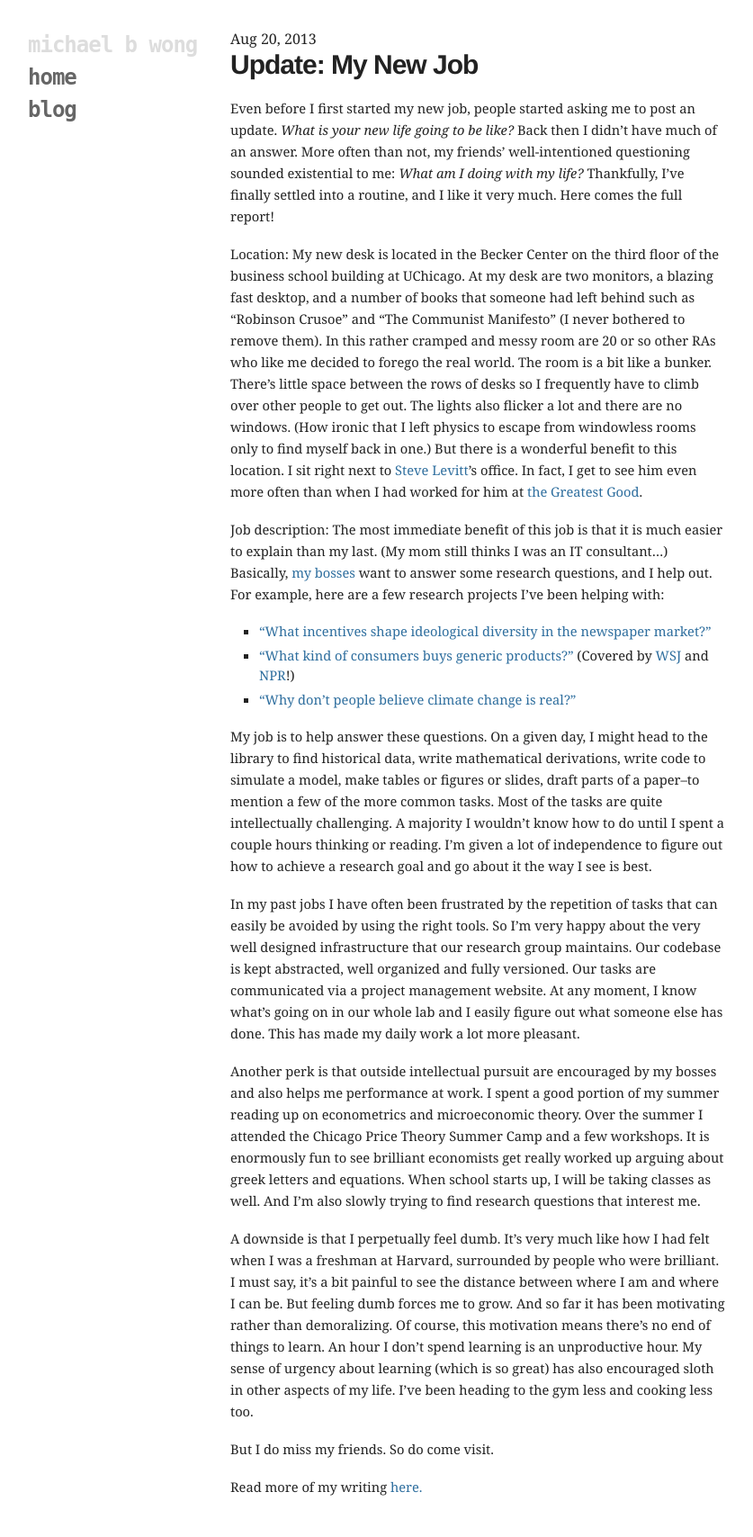
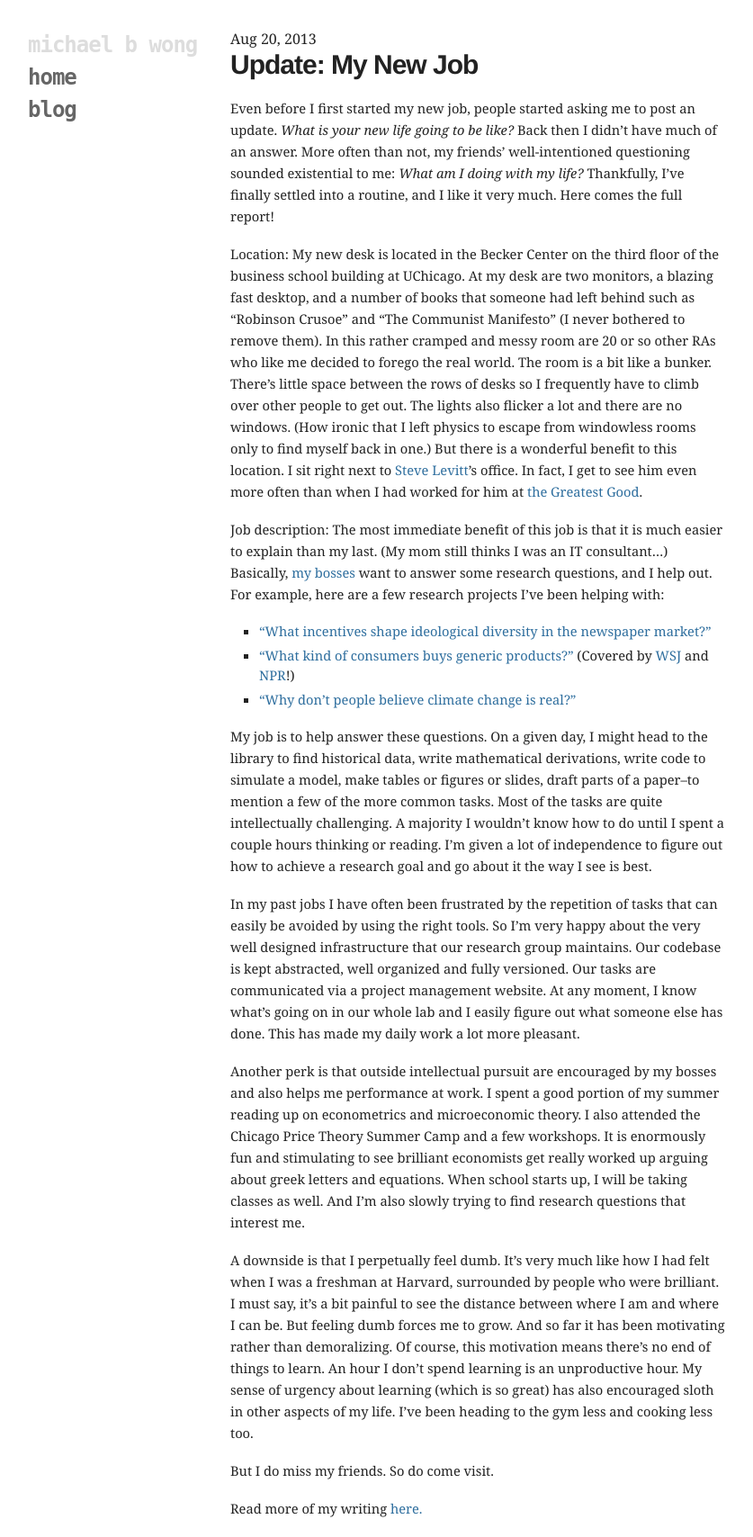
Before and after one commit to mbwong/mbwong.github.com, a Jekyll site: the page built from _posts/2013-08-20-new-job.md, in a window 1280 px wide. Shown: the whole page at 90% size, without its empty margins (94-931 px from the left). Built offline with Jekyll 4.4.1, drawn with Linux system fonts in a browser that asks for light colours; before the commit the page ends 1684 px from its top, so only the background shows below that.

Commit message:
Update 2013-08-20-new-job.md

```diff
--- a/_posts/2013-08-20-new-job.md
+++ b/_posts/2013-08-20-new-job.md
@@ -31,7 +31,7 @@ My job is to help answer these questions. On a given day, I might head to the li
 
 In my past jobs I have often been frustrated by the repetition of tasks that can easily be avoided by using the right tools. So I'm very happy about the very well designed infrastructure that our research group maintains. Our codebase is kept abstracted, well organized and fully versioned. Our tasks are communicated via a project management website. At any moment, I know what's going on in our whole lab and I easily figure out what someone else has done. This has made my daily work a lot more pleasant.
 
-Another perk is that outside intellectual pursuit are encouraged by my bosses and also helps me performance at work. I spent a good portion of my summer reading up on econometrics and microeconomic theory. Over the summer I attended the Chicago Price Theory Summer Camp and a few workshops. It is enormously fun to see brilliant economists get really worked up arguing about greek letters and equations. When school starts up, I will be taking classes as well. And I'm also slowly trying to find research questions that interest me.
+Another perk is that outside intellectual pursuit are encouraged by my bosses and also helps me performance at work. I spent a good portion of my summer reading up on econometrics and microeconomic theory. I also attended the Chicago Price Theory Summer Camp and a few workshops. It is enormously fun and stimulating to see brilliant economists get really worked up arguing about greek letters and equations. When school starts up, I will be taking classes as well. And I'm also slowly trying to find research questions that interest me.
 
 A downside is that I perpetually feel dumb. It's very much like how I had felt when I was a freshman at Harvard, surrounded by people who were brilliant. I must say, it's a bit painful to see the distance between where I am and where I can be. But feeling dumb forces me to grow. And so far it has been motivating rather than demoralizing. Of course, this motivation means there's no end of things to learn. An hour I don't spend learning is an unproductive hour. My sense of urgency about learning (which is so great) has also encouraged sloth in other aspects of my life. I've been heading to the gym less and cooking less too.
 
```
